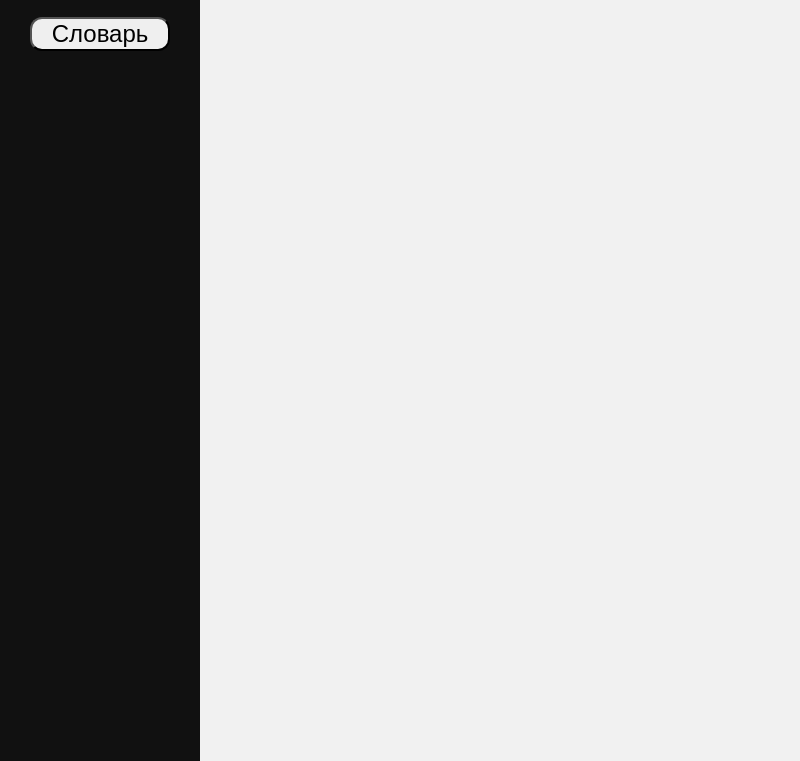
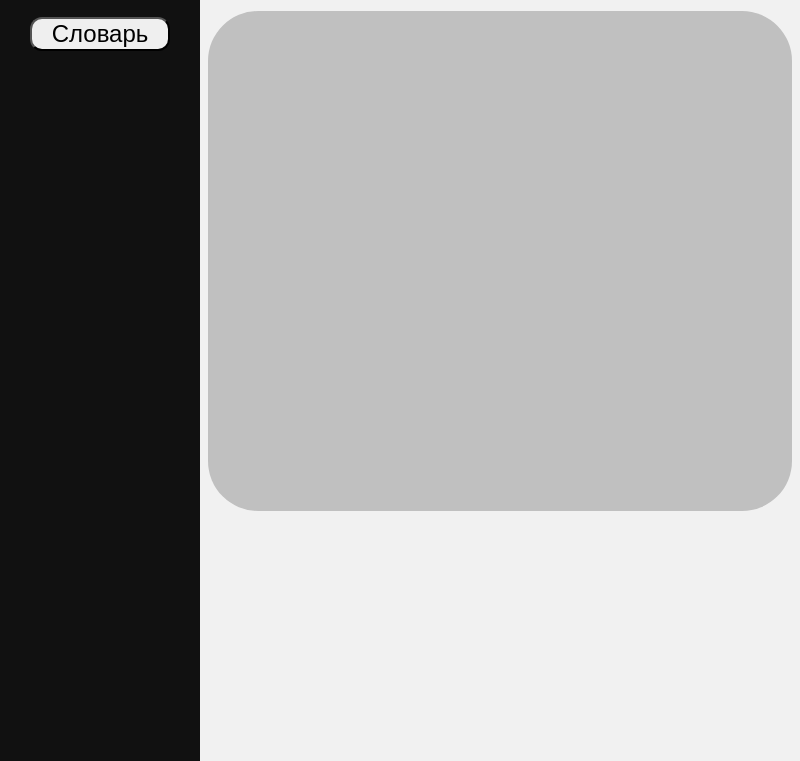
Before and after one commit to Zimovets/english_helper, an Electron app: page index.html in a window 800 px wide. Shown: the part 39-800 px from the top of the page. Drawn offline with Linux system fonts and the light colour scheme.

Commit message:
- change index.csы - change index.html, add main dev

```diff
--- a/index.html
+++ b/index.html
@@ -6,9 +6,14 @@
     <title>Title</title>
 </head>
 <body>
-<div class="sidenav">
-    <img src="static/img/language%20.png">
-    <button>Словарь</button>
+<div class="main">
+    <div class="sidenav">
+        <img src="static/img/language%20.png">
+        <button>Словарь</button>
+    </div>
+    <div class="data">
+
+    </div>
 </div>
 </body>
 </html>
--- a/static/css/index.css
+++ b/static/css/index.css
@@ -42,3 +42,11 @@ body{
     border-radius: 12px;
     font-size: 24px;
 }
+
+.data {
+    background-color: silver;
+    margin-left: 200px;
+    margin-top: 50px;
+    height: 500px;
+    border-radius: 50px;
+}
```
